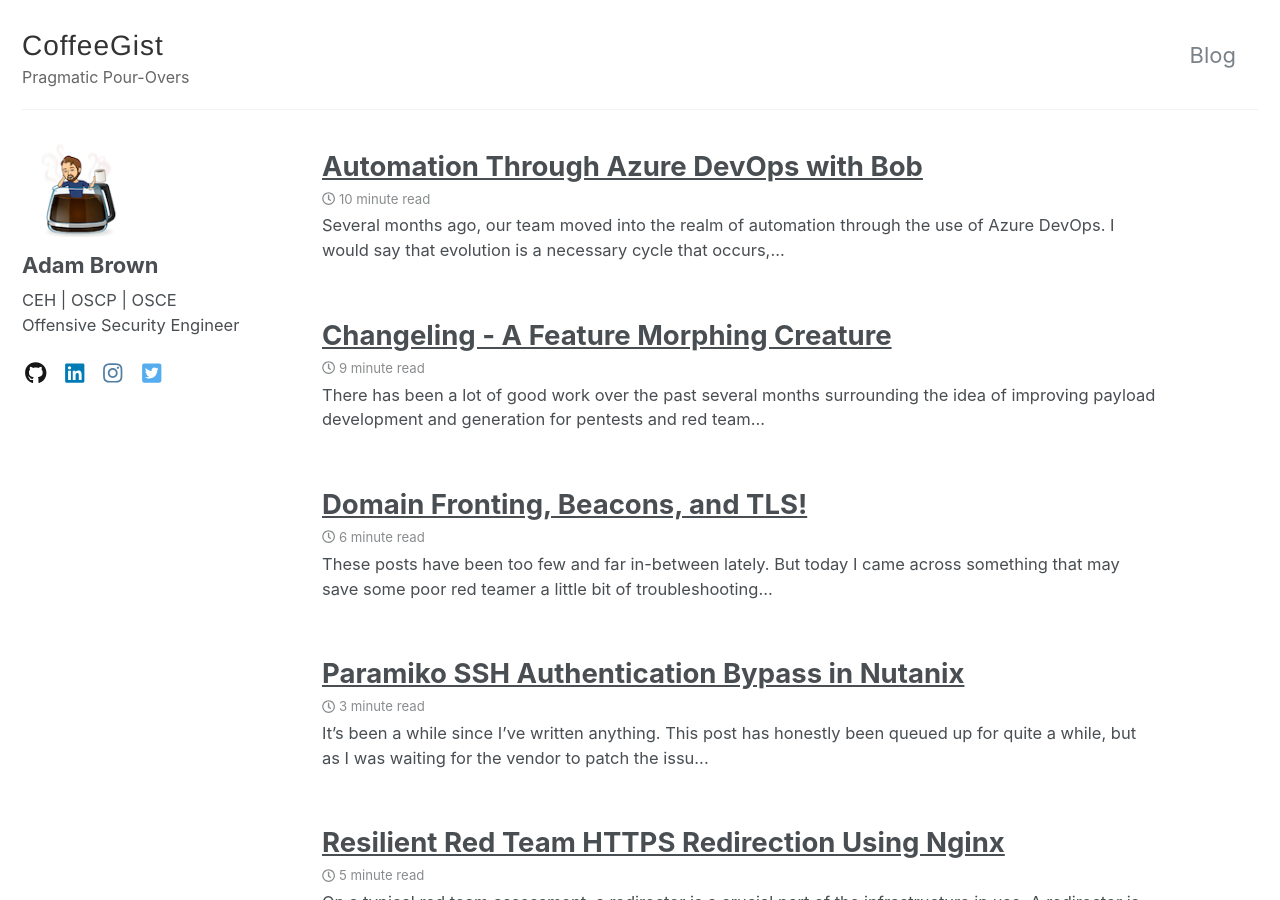
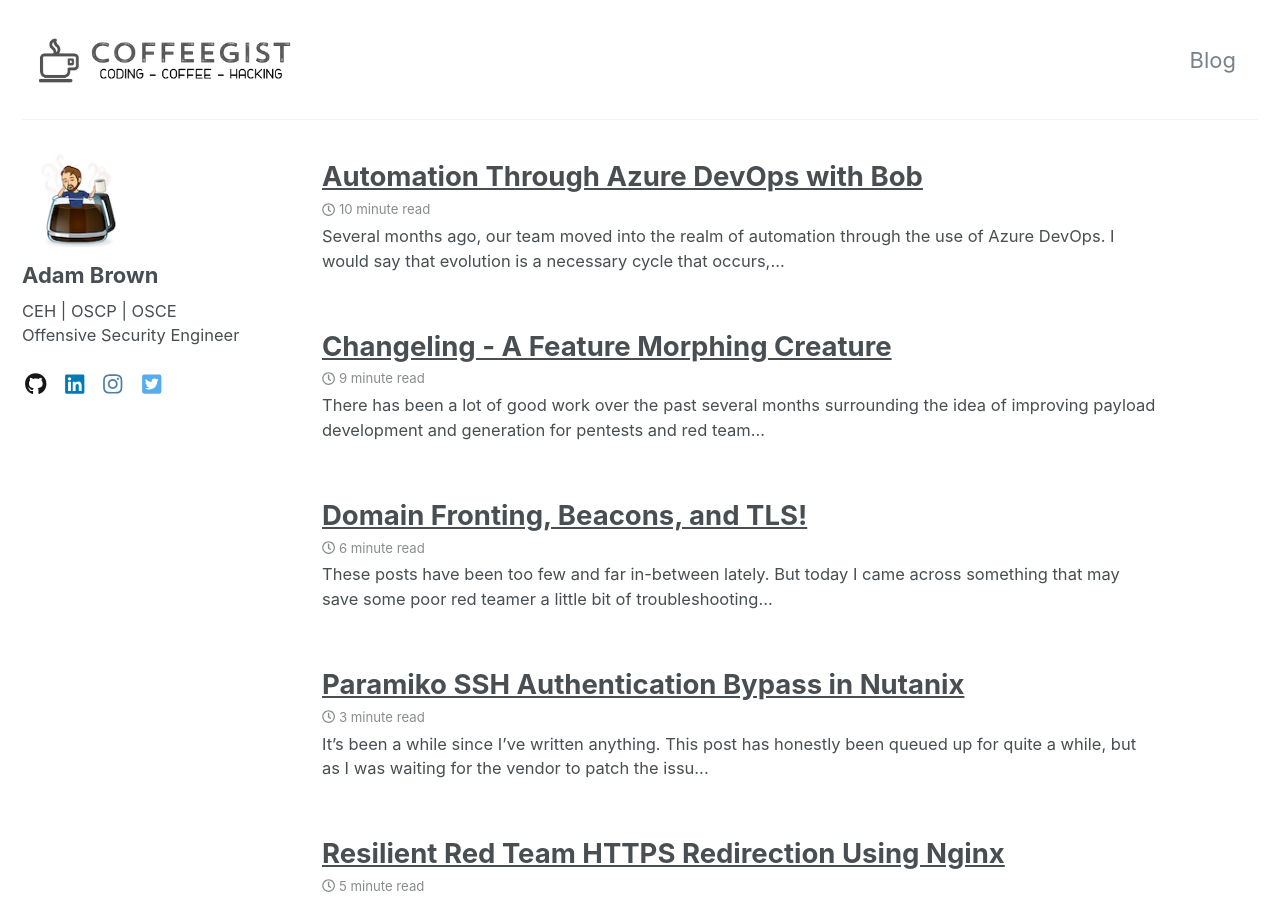
Before and after one commit to coffeegist/coffeegist.github.io, a Jekyll site: the page built from index.html, in a window 1280 px wide and 900 px high. Built offline with Jekyll 4.4.1, drawn with Linux system fonts in a browser that asks for light colours; nearby versions of some CDN libraries; the list of posts is cut into pages by our own code; comment, search, counter and statistics services are not loaded.

Commit message:
* Update logo and avatar

```diff
--- a/_config.yml
+++ b/_config.yml
@@ -20,7 +20,7 @@ title                    : "CoffeeGist"
 title_separator          : "-"
 name                     : "Adam Brown"
 description              : "A collection of tips, tricks, tactics, and procedures for hacking, programming, and coffee galore."
-tagline                  : "Pragmatic Pour-Overs"
+tagline                  : "Coding - Coffee - Hacking"
 url                      : "https://coffeegist.com"
 baseurl                  : ""
 repository               : "coffeegist/coffeegist.github.io"
@@ -99,7 +99,7 @@ analytics:
 # Site Author
 author:
   name             : "Adam Brown"
-  avatar           : "/assets/images/logo.png"
+  avatar           : "/assets/images/avatar.png"
   bio              : "CEH | OSCP | OSCE<br>Offensive Security Engineer"
   location         :
   email            :
--- a/_includes/masthead.html
+++ b/_includes/masthead.html
@@ -3,8 +3,9 @@
     <div class="masthead__menu">
       <nav id="site-nav" class="greedy-nav">
         <div>
-          <h1 class="site-title"><a class="site-title" href="{{ '/' | relative_url }}">{{ site.title }}</a></h1>
-          <p class="site-tagline">{{ site.tagline }}</p>
+          <a class="site-title" href="{{ '/' | relative_url }}">
+            <img src='/assets/images/logo.png' style='max-width: 285px'>
+          </a>
         </div>
         <ul class="visible-links">
           {% for link in site.data.navigation.main %}
```
Also changed, not shown: assets/images/avatar.png (added), assets/images/logo.png.
